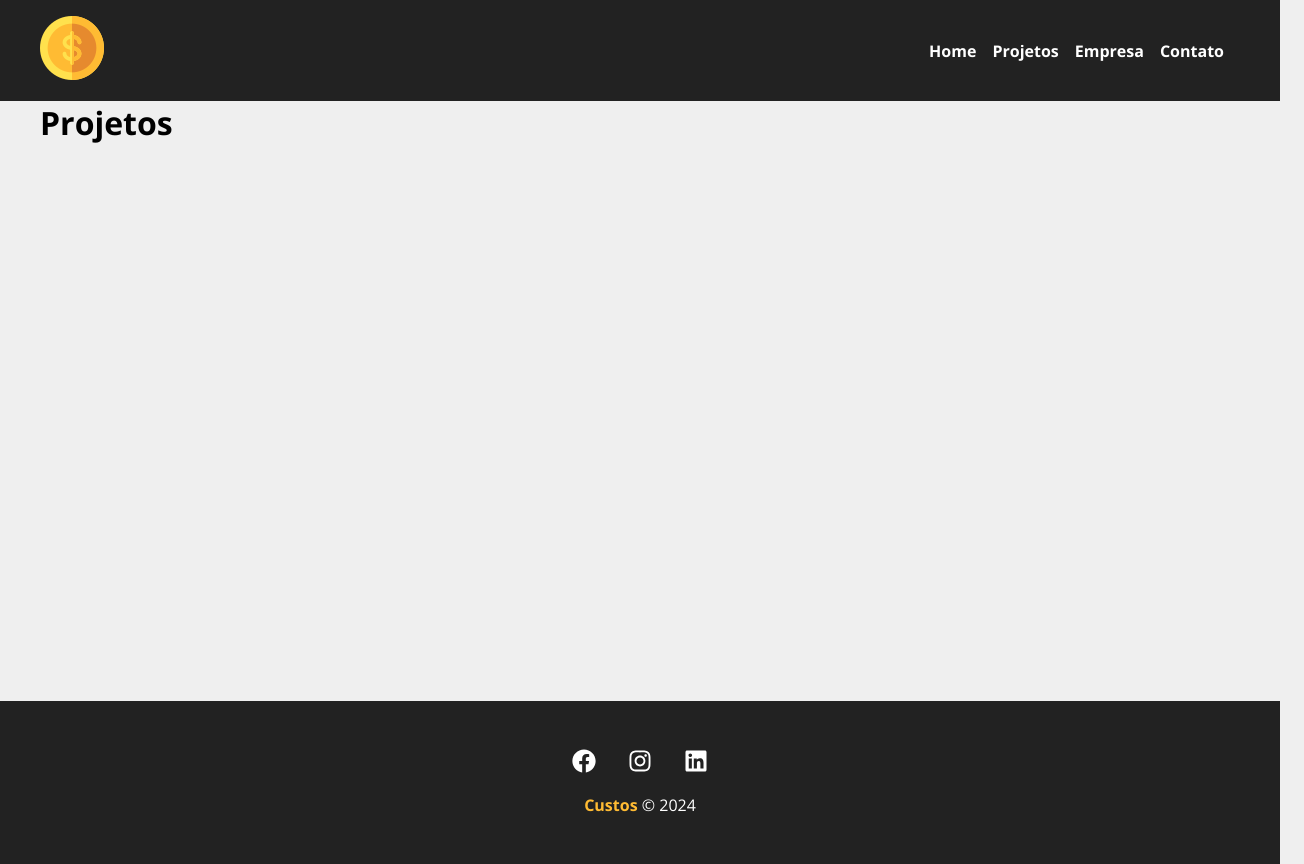
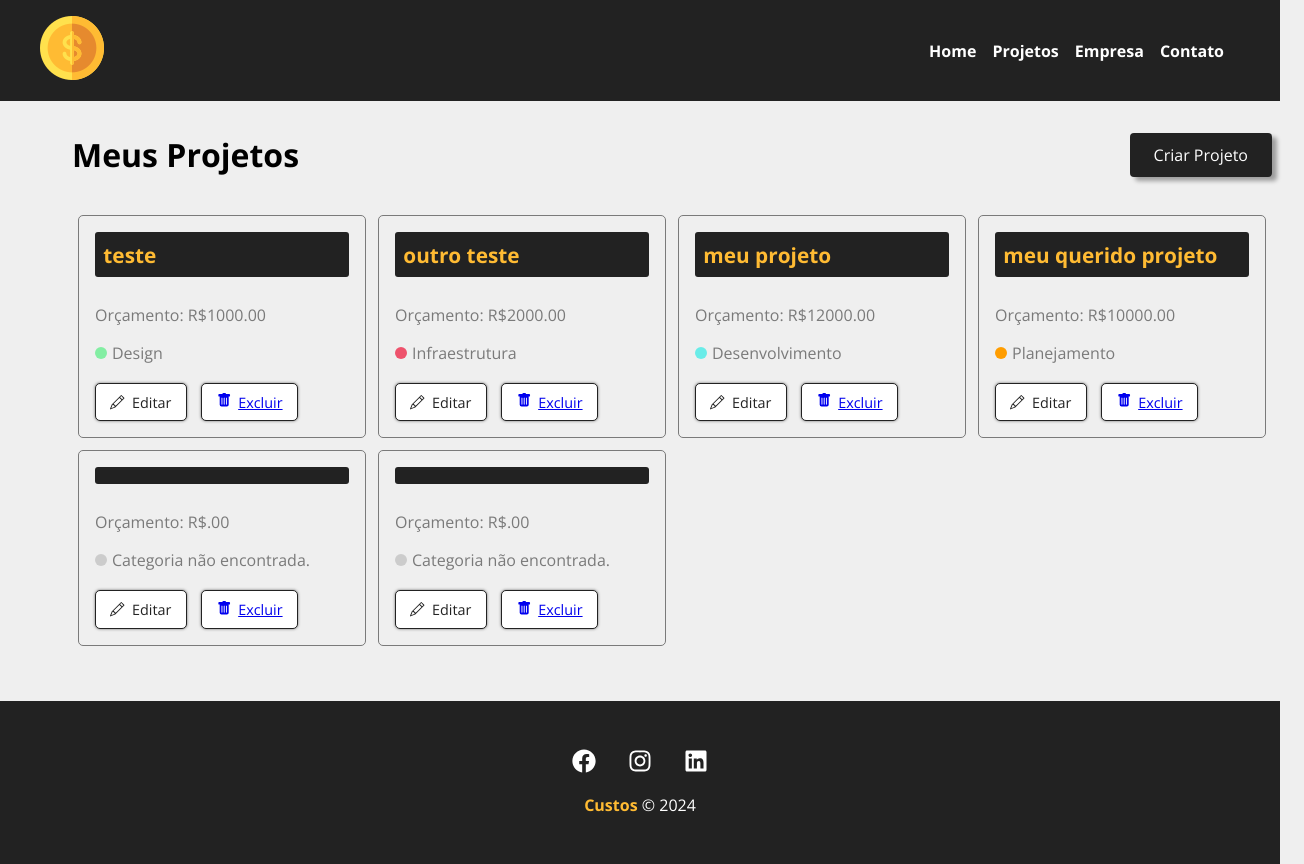
Before and after one commit to DanielleSantosss/projeto-custos-react, a React (Create React App) app: page /projects in a window 1280 px wide. Shown: the whole page, 1304 px wide, since content can reach past the window. Built offline with nearby package versions, Linux system fonts and the light colour scheme; data requests are answered from the project's data file.

Commit message:
implementando loading

```diff
--- /dev/null
+++ b/db.json
@@ -0,0 +1,76 @@
+{
+  "projects": [
+    {
+      "id": "5635",
+      "name": "teste",
+      "budget": "1000",
+      "category": {
+        "id": "1",
+        "name": "Design"
+      },
+      "cost": 0,
+      "services": []
+    },
+    {
+      "id": "291d",
+      "category": {
+        "id": "3",
+        "name": "Infraestrutura"
+      },
+      "name": "outro teste",
+      "budget": "2000",
+      "cost": 0,
+      "services": []
+    },
+    {
+      "id": "40f7",
+      "name": "meu projeto",
+      "budget": "12000",
+      "category": {
+        "id": "2",
+        "name": "Desenvolvimento"
+      },
+      "cost": 0,
+      "services": []
+    },
+    {
+      "id": "3f17",
+      "name": "meu querido projeto",
+      "budget": "10000",
+      "category": {
+        "id": "4",
+        "name": "Planejamento"
+      },
+      "cost": 0,
+      "services": []
+    },
+    {
+      "id": "dfa8",
+      "cost": 0,
+      "services": []
+    },
+    {
+      "id": "145d",
+      "cost": 0,
+      "services": []
+    }
+  ],
+  "categories": [
+    {
+      "id": "1",
+      "name": "Design"
+    },
+    {
+      "id": "2",
+      "name": "Desenvolvimento"
+    },
+    {
+      "id": "3",
+      "name": "Infraestrutura"
+    },
+    {
+      "id": "4",
+      "name": "Planejamento"
+    }
+  ]
+}
--- a/src/components/db.json
+++ /dev/null
@@ -1,24 +0,0 @@
-{
-    "projects": [],
-    "categories": [
-        {
-            "id" : 1,
-            "name": "Design"
-        },
-
-        {
-            "id" : 2,
-            "name": "Desenvolvimento"
-        },
-
-        {
-            "id" : 3,
-            "name": "Infraestrutura"
-        },
-
-        {
-            "id" : 4,
-            "name": "Planejamento"
-        }
-    ]
-}
--- /dev/null
+++ b/src/components/layout/Loading.jsx
@@ -0,0 +1,15 @@
+import React from "react"
+
+import styles from './Loading.module.css'
+import loading from '../../img/loading.svg'
+
+function Loading(){
+    return(
+        <div className={styles.loaderContainer}>
+            <img className={styles.loader} src={loading} alt="Loading" />
+        </div>
+    )
+
+}
+
+export default Loading
--- /dev/null
+++ b/src/components/layout/Loading.module.css
@@ -0,0 +1,11 @@
+.loaderContainer{
+    width: 100%;
+    height: 100%;
+    display: flex;
+    justify-content: center;
+    align-items: center;
+}
+
+.loader {
+    width: 50px;
+}
--- /dev/null
+++ b/src/components/layout/Message.jsx
@@ -0,0 +1,36 @@
+import React from "react";
+import { useState, useEffect } from "react";
+
+import styles from './Message.module.css'
+
+function Message({ type, msg }) {
+    const [visible, setVisible] = useState(false)
+
+    useEffect(() => {
+      if (!msg) {
+        setVisible(false)
+        return
+      }
+
+      setVisible(true)
+
+      const timer = setTimeout(() => {
+        setVisible(false)
+      }, 3000)
+
+      return () => clearTimeout(timer)
+    }, [msg])
+
+    return(
+        <>
+        {visible && (
+            <div className={`${styles.message} ${styles[type]}`}>
+            <p>{msg}</p>
+        </div>
+        )}
+        </>
+
+    )
+}
+
+export default Message;
--- /dev/null
+++ b/src/components/layout/Message.module.css
@@ -0,0 +1,20 @@
+.message{
+    width: 100%;
+    padding: 1em;
+    border: 1px solid #000;
+    text-align: center;
+    margin-bottom: 2em;
+    border-radius: 5px;
+}
+
+.success{
+    color: #155724;
+    background-color: #d4edda;
+    border-color: #227c3767;
+}
+
+.error{
+    color: #721c24;
+    background-color: #f8d7da;
+    border-color: #72222a67;
+}
--- a/src/components/pages/NewProject.jsx
+++ b/src/components/pages/NewProject.jsx
@@ -2,13 +2,36 @@ import React from "react";
 import ProjectForm from '../projects/ProjectForm'
 import styles from './NewProject.module.css'
 
+import { useNavigate } from "react-router-dom";
+
 
 function NewProject(){
+
+    const navigate = useNavigate();
+
+    function createPost(project) {
+        //initialize cost and services
+        project.cost= 0;
+        project.services = [];
+
+        fetch("http://localhost:5000/projects", {
+            method: "POST",
+            headers: {"Content-Type": "aplication/json"},
+            body: JSON.stringify(project)
+        }).then((response) => response.json())
+          .then((data) => {
+            const state = { message: "Projeto criado com sucesso!" };
+            navigate("/projects", {state});
+          })
+          .catch((error => console.log(error)))
+    }
+
+
     return(
         <div className={styles.newProjectContainer}>
             <h1>Criar um novo projeto</h1>
             <p>Crie seu projeto para em seguida adicionar os serviços.</p>
-            <p><ProjectForm btnText='Criar Projeto'/></p>
+            <p><ProjectForm handleSubmit={createPost} btnText='Criar Projeto'/></p>
         </div>
     )
 }
--- a/src/components/pages/Projects.jsx
+++ b/src/components/pages/Projects.jsx
@@ -1,8 +1,71 @@
-import React from "react";
+import React, { useState, useEffect } from "react";
+import { useLocation } from "react-router-dom";
+
+
+import Message from "../layout/Message";
+import Container from "../layout/Container"
+import LinkButton from "../layout/LinkButton";
+import ProjectCard from "../projects/ProjectCard";
+import Loading from "../layout/Loading";
+
+import styles from "./Projects.module.css"
 
 function Projects(){
+
+    const [projects, setProjects] = useState([]);
+    const [removeLoading, setRemoveLoading] = useState(false);
+
+    const location = useLocation()
+    let message = ''
+    if(location.state){
+        message = location.state.message
+    }
+
+    useEffect(() => {
+        setTimeout(() => {
+
+            fetch('http://localhost:5000/projects', {
+
+                method: 'GET',
+                headers:{
+            'Content-Type': 'application/json'
+        },
+    })
+        .then(response => response.json())
+        .then((data) =>{
+            setProjects(data)
+            setRemoveLoading(true)
+        })
+        .catch((error) => console.log(error))
+
+        }, 300)
+    }, [])
+
     return(
-        <div><h1>Projetos</h1></div>
+        <div className={styles.projectContainer}>
+            <div className={styles.titleContainer}>
+                <h1>Meus Projetos</h1>
+                <LinkButton to="/newproject" text="Criar Projeto"/>
+            </div>
+            {message && <Message type="success" msg={message}/>}
+
+            <Container customClass="start">
+            {projects.length > 0 &&
+                projects.map((project) => (
+                 <ProjectCard
+                    id={project.id}
+                    name={project.name}
+                    budget={project.budget}
+                    category={project.category ? project.category.name: 'Categoria não encontrada.'}
+                    key={project.id}
+                />
+          ))}
+            {!removeLoading && <Loading/>}
+            {removeLoading && projects.length === 0 && (
+                <p>Não há nenhum projeto cadastrado.</p>
+            )}
+            </Container>
+        </div>
     )
 }
 
--- /dev/null
+++ b/src/components/pages/Projects.module.css
@@ -0,0 +1,9 @@
+.projectContainer{
+    padding: 2em;
+}
+
+.titleContainer{
+    display: flex;
+    justify-content: space-between;
+    margin-bottom: 2em;
+}
--- /dev/null
+++ b/src/components/projects/ProjectCard.jsx
@@ -0,0 +1,34 @@
+import React from "react"
+import { Link } from "react-router-dom";
+
+import styles from './ProjectCard.module.css'
+
+import {BsPencil, BsFillTrashFill} from  'react-icons/bs';
+
+function ProjectCard({id, name, budget, category, handleRemove}){
+    return(
+        <div className={styles.projectCard}>
+            <h4>{name}</h4>
+            <p>
+                <span>Orçamento: </span> R${budget}.00<br/>
+            </p>
+            <p className={styles.categoryText}>
+                <span className={`${styles[category.toLowerCase()]}`}></span> {category}
+            </p>
+            <div className={styles.projectCardActions}>
+                <Link to='/'>
+                     <BsPencil/>Editar
+                </Link>
+                <button>
+                <Link to='/'>
+                    <BsFillTrashFill/>Excluir
+                </Link>
+                </button>
+            </div>
+
+        </div>
+    )
+
+}
+
+export default ProjectCard;
--- /dev/null
+++ b/src/components/projects/ProjectCard.module.css
@@ -0,0 +1,89 @@
+.projectCard{
+    padding: 1em;
+    border: 1px solid #7a7a7a;
+    border-radius: 5px;
+    width: 24%;
+    margin: 0.5%;
+}
+
+.projectCard > h4 {
+    background-color: #222;
+    border-radius: 3px;
+    color: #ffbb33;
+    padding: 0.4em;
+    margin-bottom: 1.3em;
+    font-size: 1.3em;
+}
+
+.projectCard > p {
+    color: #7a7a7a;
+    margin-bottom: 1em;
+}
+
+.projectCard > span {
+    font-weight: bold;
+}
+
+.categoryText{
+    display: flex;
+    align-items: center;
+}
+
+.categoryText > span {
+    display: block;
+    width: 12px;
+    height: 12px;
+    border-radius: 50%;
+    background-color: #CCC;
+    margin-right: 5px;
+}
+
+.categoryText .infraestrutura {
+    background-color: #ee526c;
+  }
+
+.categoryText .desenvolvimento {
+    background-color: #69ece8;
+  }
+
+.categoryText .design {
+    background-color: #83eea3;
+  }
+
+.categoryText .planejamento {
+    background-color: #ff9d00;
+  }
+
+.projectCardActions {
+    margin-top: 1.2em;
+    display: flex;
+    align-items: center;
+  }
+
+.projectCardActions > a, .projectCardActions > button {
+    text-decoration: none;
+    border: none;
+    border-radius: 5px;
+    background-color: #fff;
+    color: #222;
+    font-size: 0.9em;
+    padding: 0.6em 1em;
+    margin-right: 1em;
+    cursor: pointer;
+    border: 1px solid #222;
+    transition: 0.5s;
+    display: flex;
+    align-items: center;
+    justify-content: center;
+    box-shadow: 0px 0px 3px rgba(0, 0, 0, 0.541);
+  }
+
+.projectCardActions svg {
+    margin-right: 0.5em;
+  }
+
+.projectCardActions a:hover,
+.projectCardActions button:hover {
+    background-color: #222;
+    color: #ffbb33;
+  }
--- a/src/components/projects/ProjectForm.jsx
+++ b/src/components/projects/ProjectForm.jsx
@@ -1,15 +1,13 @@
 import React from "react";
 import { useState, useEffect } from 'react'
+import Input from '../form/input'
+import Select from '../form/Select'
+import SubmitButton from '../form/SubmitButton'
 
 import styles from './ProjectForm.module.css'
 
-import Input from "../form/input";
-import Select from "../form/Select";
-import SubmitButton from '../form/SubmitButton';
-
-
-function ProjectForm({btnText}){
-
+function ProjectForm({ handleSubmit, btnText, projectData }) {
+  const [project, setProject] = useState(projectData || {})
   const [categories, setCategories] = useState([])
 
   useEffect(() => {
@@ -25,19 +23,51 @@ function ProjectForm({btnText}){
       })
   }, [])
 
+  const submit = (e) => {
+    e.preventDefault()
+    handleSubmit(project)
+  }
 
+  function handleChange(e) {
+    setProject({ ...project, [e.target.name]: e.target.value })
+  }
 
-    return(
-        <form className={styles.form}>
+  function handleCategory(e) {
+    setProject({
+      ...project,
+      category: {
+        id: e.target.value,
+        name: e.target.options[e.target.selectedIndex].text,
+      },
+    })
+  }
 
-            <Input type='text' text='Nome do projeto' name='name' placeholder='Insira o nome do projeto aqui.'/>
-
-            <Input type='number' text='Orçamento do projeto' name='budget' placeholder='Insira o orçamento total do projeto aqui.'/>
-
-            <Select name='category_id' text='Selecione a categoria' options={categories}/>
-
-            <SubmitButton text={btnText}/>
-
+  return (
+    <form onSubmit={submit} className={styles.form}>
+      <Input
+        type="text"
+        text="Nome do projeto"
+        name="name"
+        placeholder="Insira o nome do projeto"
+        handleOnChange={handleChange}
+        value={project.name}
+      />
+      <Input
+        type="number"
+        text="Orçamento do projeto"
+        name="budget"
+        placeholder="Insira o orçamento total"
+        handleOnChange={handleChange}
+        value={project.budget}
+      />
+      <Select
+        name="category_id"
+        text="Selecione a categoria"
+        options={categories}
+        handleOnChange={handleCategory}
+        value={project.category ? project.category.id : ''}
+      />
+      <SubmitButton text={btnText} />
     </form>
   )
 }
```
Lines whose indentation alone changed are shown as unchanged.
